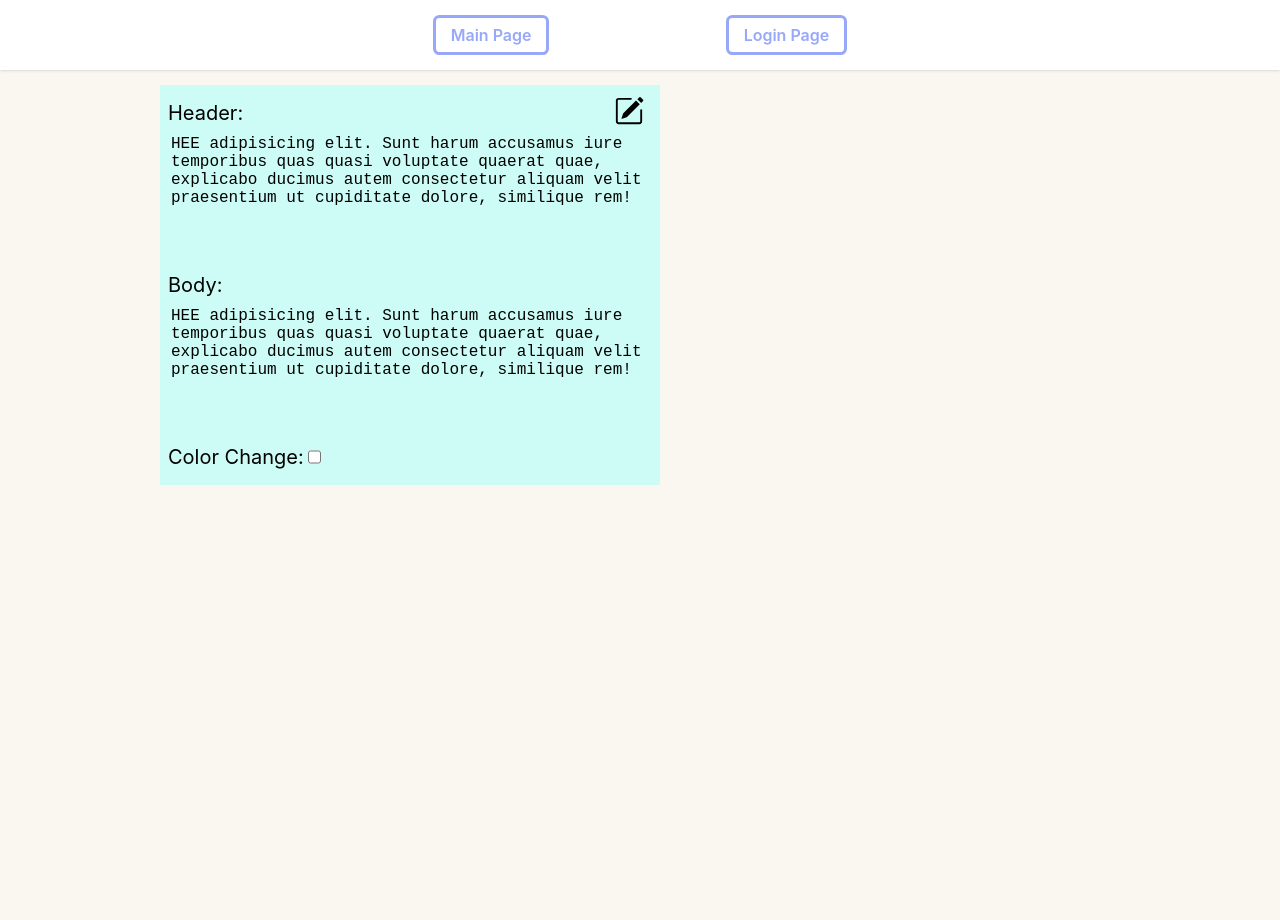
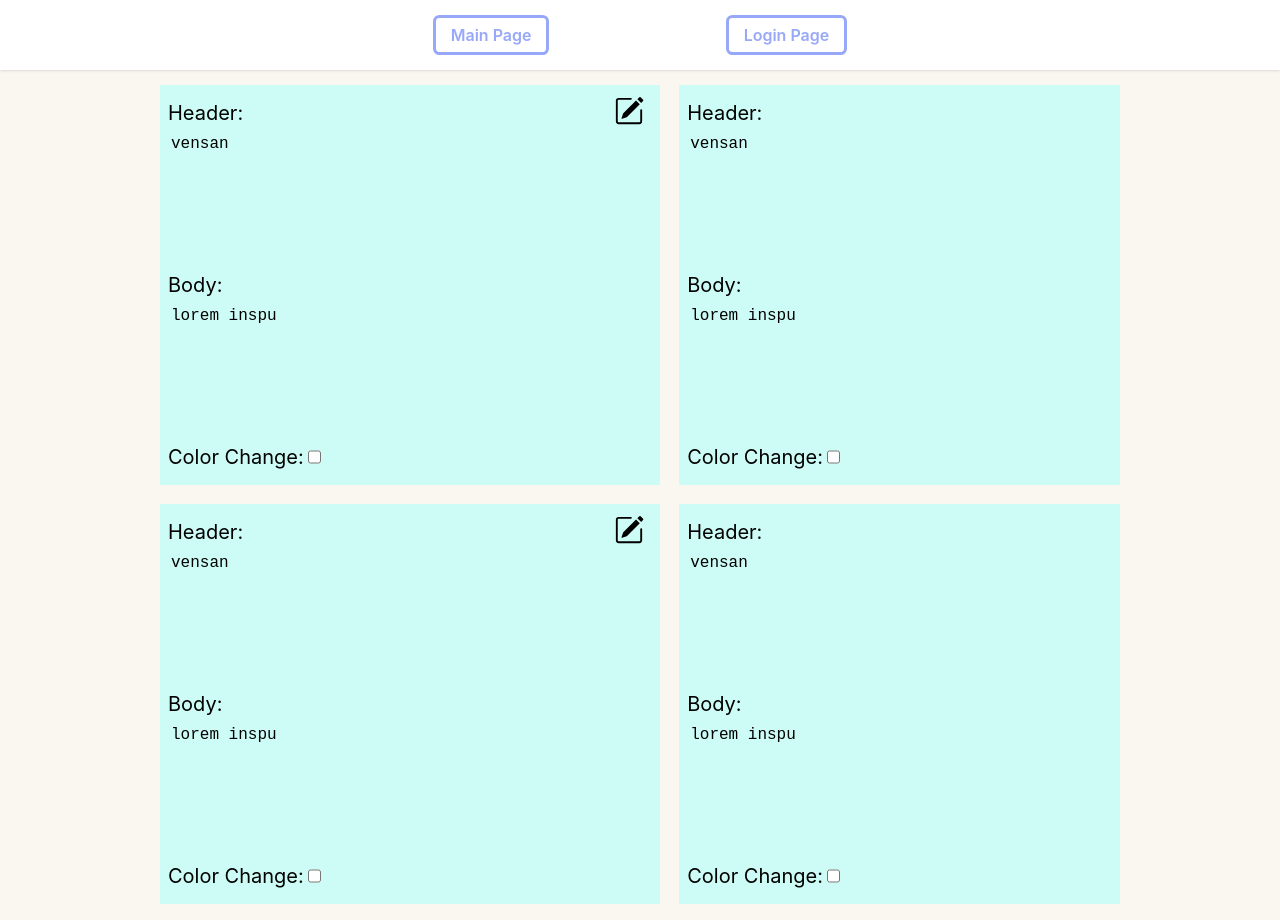
Before and after one commit to VensanDrot/Cards, a Next.js app: page / in a window 1280 px wide. Before the commit the page ends 800 px from the top, so only its background shows below. Built offline with nearby package versions, Linux system fonts and the light colour scheme.

Commit message:
Card List created && 4 elemts send

```diff
--- a/src/components/Card/index.tsx
+++ b/src/components/Card/index.tsx
@@ -1,4 +1,4 @@
-import React, { useState } from "react";
+import React, { useState, FC } from "react";
 import styles from "./index.module.css";
 import Header from "./Header";
 import Body from "./Body";
@@ -6,16 +6,18 @@ import Buttons from "./Buttons";
 import { BsPencilSquare } from "react-icons/bs";
 import { ImCross } from "react-icons/im";
 
-import Head from "next/head";
+interface IProps {
+  header_text: string;
+  body_text: string | undefined;
+  id: number;
+}
 
-const Card = () => {
+const Card: FC<IProps> = ({ header_text, body_text, id }) => {
   //elememts
-  const Lorem =
-    "HEE adipisicing elit. Sunt harum accusamus iure temporibus quas quasi voluptate quaerat quae, explicabo ducimus autem consectetur aliquam velit praesentium ut cupiditate dolore, similique rem!";
   const [check, setCheck] = useState(false);
   const [edit, setEdit] = useState(false);
-  const [header, setHeader] = useState<string | undefined>(Lorem);
-  const [body, setBody] = useState<string | undefined>(Lorem);
+  const [header, setHeader] = useState<string | undefined>(header_text);
+  const [body, setBody] = useState<string | undefined>(body_text);
   const [oldHeader, setOldHeader] = useState<string | undefined>();
   const [oldBody, setOldBody] = useState<string | undefined>();
 
@@ -59,7 +61,7 @@ const Card = () => {
   };
 
   return (
-    <div className={`${check && styles.card_cont_active} ${styles.card_container} `}>
+    <div key={id} className={`${check && styles.card_cont_active} ${styles.card_container} `}>
       <Header headerHandler={headerHandler} header={header} edit={edit} />
       <Body bodyHandler={bodyHandler} checkHandler={checkHandler} body={body} edit={edit} check={check} />
       <Buttons replacer={replacer} editHandler={editHandler} save={save} edit={edit} />
--- /dev/null
+++ b/src/components/Cardlist/index.module.css
@@ -0,0 +1,6 @@
+.card_list{
+    display: grid;
+    place-items: center;
+    grid-template-columns: 1fr 1fr;
+    gap: 1.2rem;
+}
--- /dev/null
+++ b/src/components/Cardlist/index.tsx
@@ -0,0 +1,25 @@
+import React, { FC } from "react";
+import Card from "../Card";
+import styles from "./index.module.css";
+
+interface IProps {
+  data: {
+    body_text: string;
+    header_text: string;
+    id: number;
+  }[];
+}
+
+const CardList: FC<IProps> = ({ data }) => {
+  console.log(data);
+  return (
+    <div className={styles.card_list}>
+      {data.map((e) => {
+        console.log(e.id);
+        return <Card key={e.id} header_text={e.header_text} body_text={e.body_text} id={e.id} />;
+      })}
+    </div>
+  );
+};
+
+export default CardList;
--- a/src/pages/index.tsx
+++ b/src/pages/index.tsx
@@ -1,10 +1,33 @@
 import React from "react";
-import Card from "../components/Card";
+import CardList from "../components/Cardlist";
+
+const data = [
+  {
+    id: 1,
+    header_text: "vensan",
+    body_text: "lorem inspu",
+  },
+  {
+    id: 2,
+    header_text: "vensan",
+    body_text: "lorem inspu",
+  },
+  {
+    id: 3,
+    header_text: "vensan",
+    body_text: "lorem inspu",
+  },
+  {
+    id: 4,
+    header_text: "vensan",
+    body_text: "lorem inspu",
+  },
+];
 
 export default function Home() {
   return (
     <>
-      <Card />
+      <CardList data={data} />
     </>
   );
 }
```
